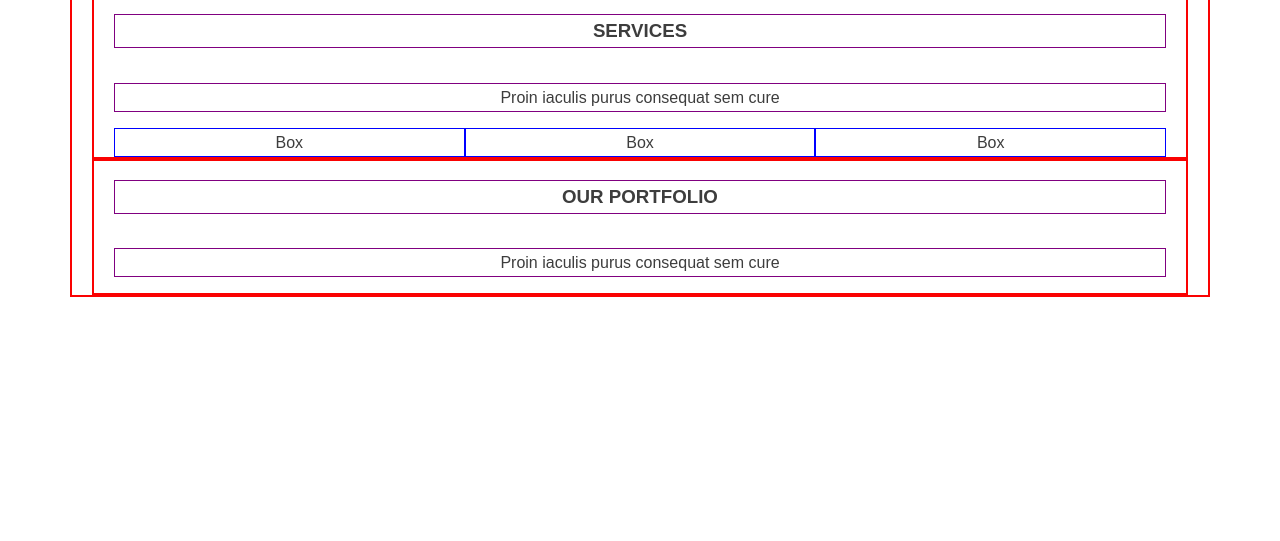
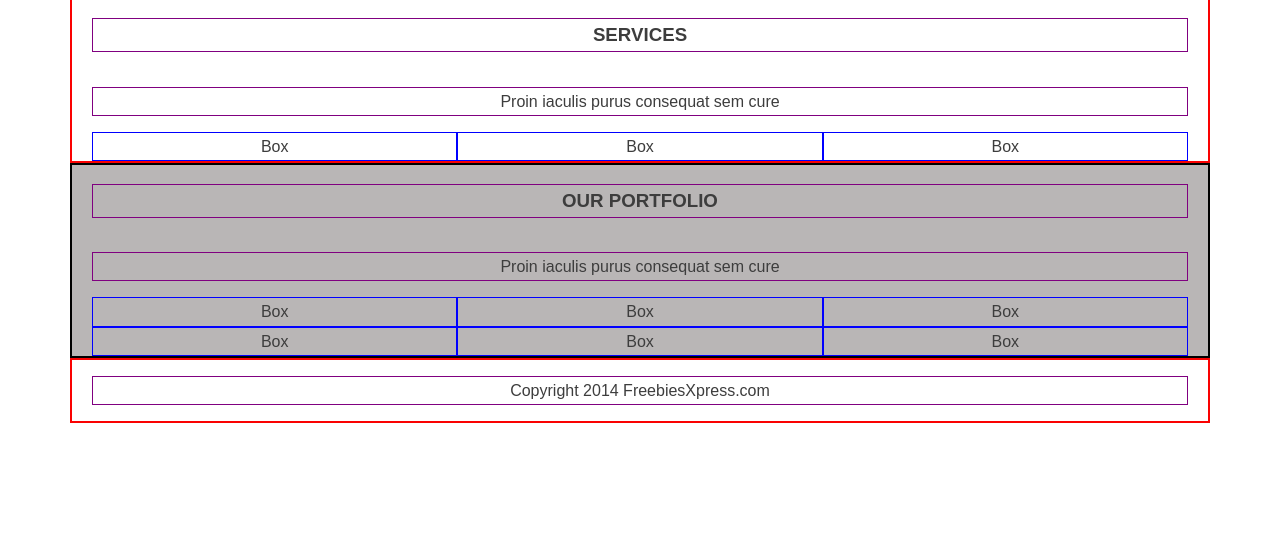
Before and after one commit to kojak01/landing-page, a website: page index.html in a window 1280 px wide. Shown: the part 259-800 px from the top of the page. Drawn offline with Linux system fonts and the light colour scheme.

Commit message:
fix navigation

```diff
--- a/index.html
+++ b/index.html
@@ -7,7 +7,7 @@
     <link rel="stylesheet" href="css/style.css">
 </head>
 <body>
-    <div class="container">
+        <div class="container main">
             <nav class="navigation">
                 <ul>
                     <li><a href="#">LOGO</a></li>
@@ -60,6 +60,7 @@
             <div class="container">
                 <button type="button">Click Me!</button>
             </div>
+        </div>
         <section class="container">
             <div class="row">
                 <h3>SERVICES</h3>
@@ -71,10 +72,26 @@
                 <div class="box">Box</div>
             </div>
         </section>
-        <section class="container">
+        <section class="container our-work">
             <div class="row">
                 <h3>OUR PORTFOLIO</h3>
                 <P>Proin iaculis purus consequat sem cure</P>
             </div>
+            <div class="row">
+                <div class="box">Box</div>
+                <div class="box">Box</div>
+                <div class="box">Box</div>
+            </div>
+            <div class="row">
+                <div class="box">Box</div>
+                <div class="box">Box</div>
+                <div class="box">Box</div>
+            </div>
         </section>
+        <footer class="container">
+            <div class="row">
+                <p>Copyright 2014 FreebiesXpress.com</p>
             </div>
+        </footer>
+</body>
+</html>
--- a/sass/style.scss
+++ b/sass/style.scss
@@ -24,6 +24,7 @@ body {
     padding: 0 20px;
     border: 2px solid rgb(250, 2, 2);
 }
+
 section {
     padding: 96px 0;
 }
@@ -31,7 +32,6 @@ section {
 /* Navigation */
 
 .navigation {
-    background: $color-one;
     padding: 12px 0;
     border: 2px solid rgb(255, 166, 0);
 }   ul {
@@ -65,7 +65,6 @@ section {
     position: absolute;
     left: 50%;
     transform: translateX(-50%);
-    background: $color-one;
     color: $color-two;
 }
 .navigation li:hover ul {
@@ -73,23 +72,29 @@ section {
 }
 
 /*Header*/
-
+.main {
+    background-image: url("/images/background.png");
+    border: 3px solid pink;
+}
 
 /*Button*/
 
 
-/*Section Services*/
-
+/*Section Services and Our Portfolio*/
+.our-work {
+    background: rgb(185, 182, 182);
+    border: 2px solid black;
+}
 .row {
     display: flex;
     flex-wrap: wrap;
     justify-content: center;
     h3 {
-        width: 100%;
+        flex: 100%;
         border: 1px solid purple;
     }
     p {
-        width: 100%;
+        flex: 100%;
         border: 1px solid purple;
     }
     .box {
```
Also changed, not shown: css/style.css, images/background.png (added), 1 other file. Lines whose indentation alone changed are shown as unchanged.
